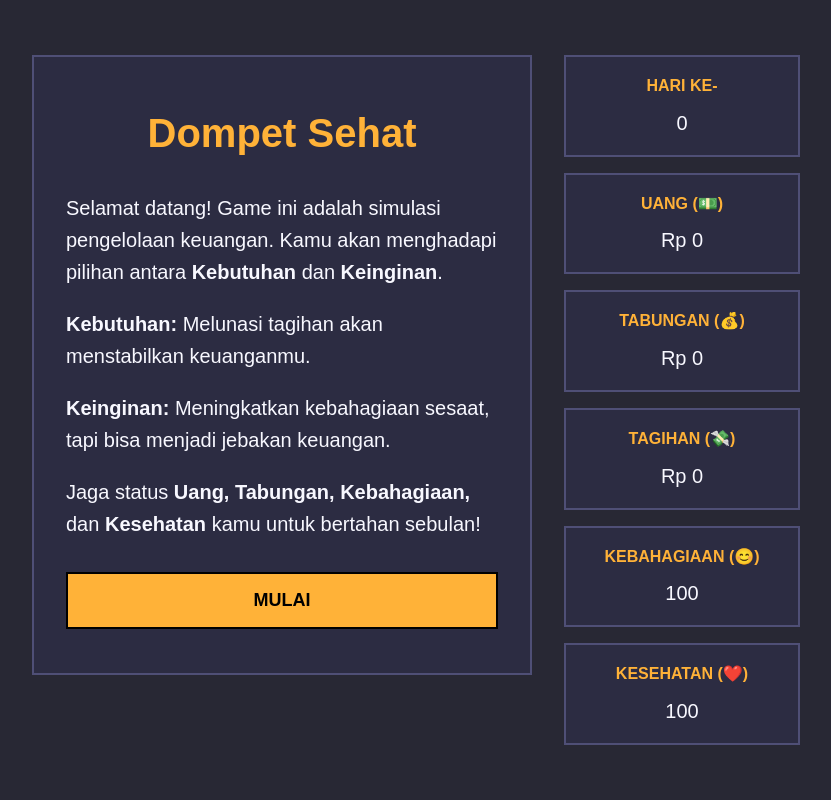
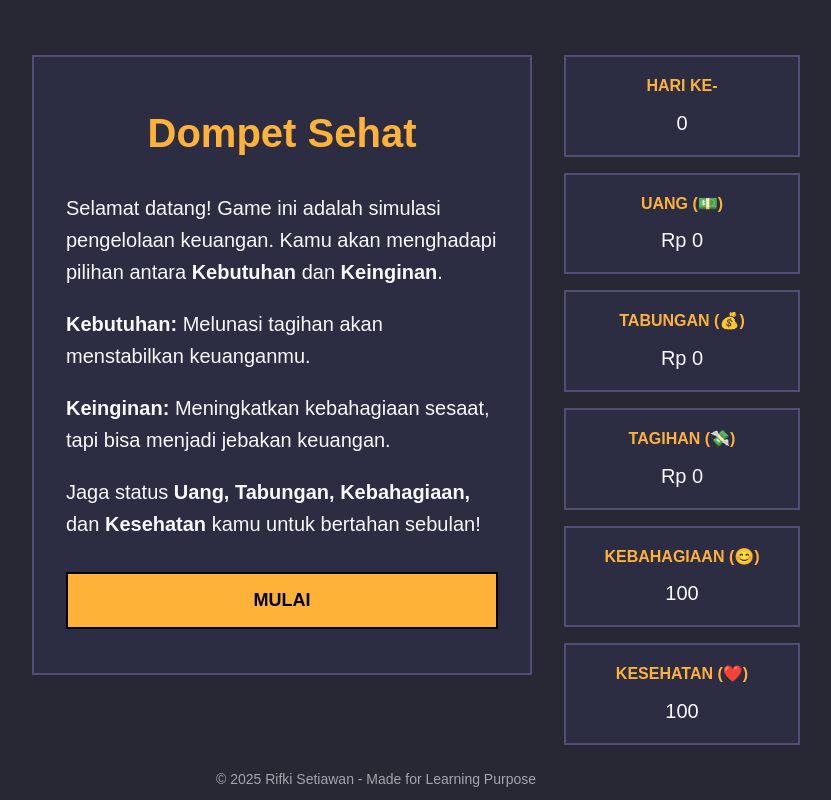
Before and after one commit to rifkisetiawan0101/Dompet-Sehat-Game, a React (Create React App) app in the folder frontend/: page / in a window 1280 px wide. Shown: the whole page, without its empty margins (264-1095 px from the left). Built offline with nearby package versions, Linux system fonts and the light colour scheme; no server answers; a web font is replaced by a local one.

Commit message:
add footer

```diff
--- a/frontend/src/App.css
+++ b/frontend/src/App.css
@@ -171,6 +171,19 @@ body {
   color: var(--red-color);
 }
 
+.footer-credit {
+  position: fixed;
+  bottom: 10px;
+  left: 0;
+  width: 100%;
+
+  text-align: center;
+  font-size: 14px;
+  color: var(--main-text-color);
+  opacity: 0.6;
+  pointer-events: none;
+}
+
 /* --- ATURAN UNTUK LAYAR BESAR (DESKTOP) --- */
 /* Ubah susunan menjadi ke samping */
 @media (min-width: 900px) {
--- a/frontend/src/App.js
+++ b/frontend/src/App.js
@@ -1,6 +1,7 @@
 import React, { useState, useCallback } from 'react';
 import axios from 'axios';
 import GameContainer from './components/GameContainer';
+import Footer from './components/Footer';
 import './App.css';
 
 import {
@@ -179,6 +180,7 @@ function App() {
         onChoiceMouseEnter={handleChoiceMouseEnter}
         onChoiceMouseLeave={handleChoiceMouseLeave}
       />
+      <Footer />
     </div>
   );
 }
--- a/frontend/src/components/EndScreen.js
+++ b/frontend/src/components/EndScreen.js
@@ -22,7 +22,7 @@ const EndScreen = ({ message, onChoiceMouseEnter }) => {
                 onClick={restartGame}
                 onMouseEnter={onChoiceMouseEnter}
             >
-                Mulai
+                Main Lagi
             </button>
         </div>
     );
--- /dev/null
+++ b/frontend/src/components/Footer.js
@@ -0,0 +1,11 @@
+import React from 'react';
+
+const Footer = () => {
+    return (
+        <footer className="footer-credit">
+            © 2025 Rifki Setiawan - Made for Learning Purpose
+        </footer>
+    );
+};
+
+export default Footer;
```
